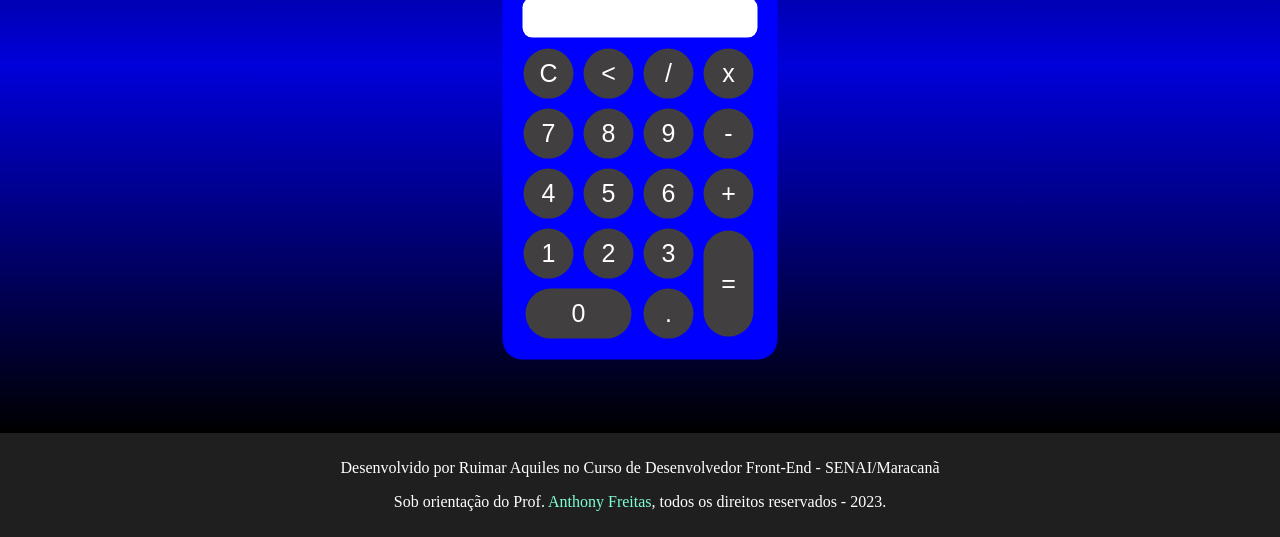
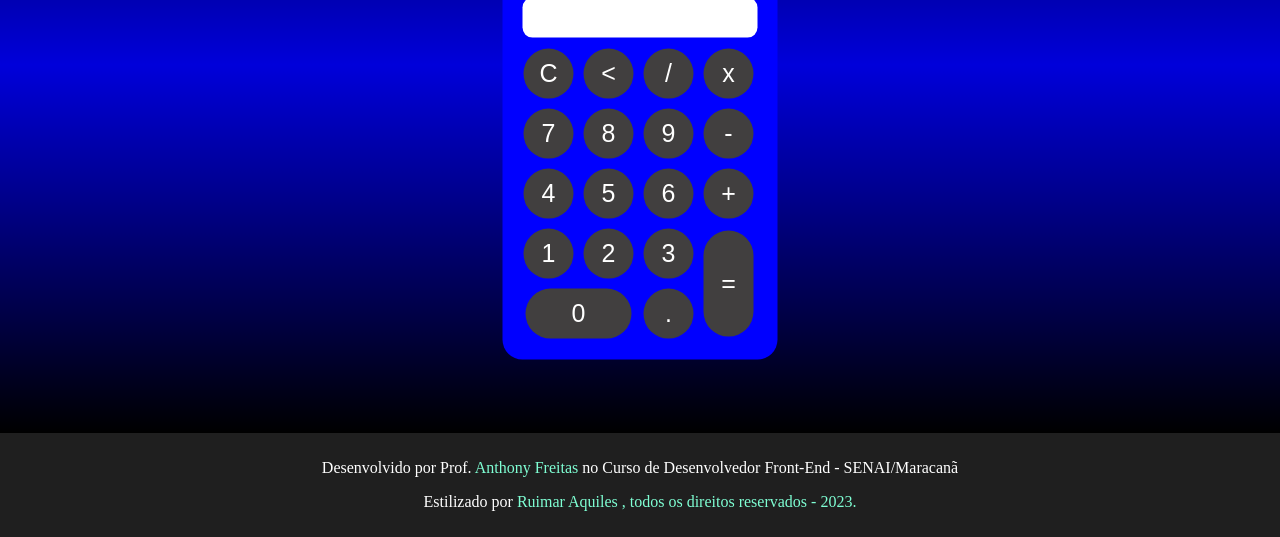
Before and after one commit to RuimarAquiles/Calculadora, a plain HTML site: page index.html in a window 1280 px wide. Shown: the part 303-840 px from the top of the page. Drawn offline with Linux system fonts and the light colour scheme.

Commit message:
Update index.html

```diff
--- a/index.html
+++ b/index.html
@@ -61,8 +61,8 @@
 
 	</div>
 	<footer>
-		<p>Desenvolvido por Ruimar Aquiles no Curso de Desenvolvedor Front-End - SENAI/Maracanã<p>
-			Sob orientação do Prof. <a href="https://github.com/sammyfreitas/portfolioSite" target="_blank">Anthony Freitas</a>, todos os direitos reservados - 2023.
+		<p>Desenvolvido por Prof. <a href="https://github.com/sammyfreitas/portfolioSite" target="_blank">Anthony Freitas</a> no Curso de Desenvolvedor Front-End - SENAI/Maracanã<p>
+			Estilizado por <a href="https://github.com/ruimaraquiles" target="_blank">Ruimar Aquiles , todos os direitos reservados - 2023.
        </footer>
 </body>
 </html>
```
